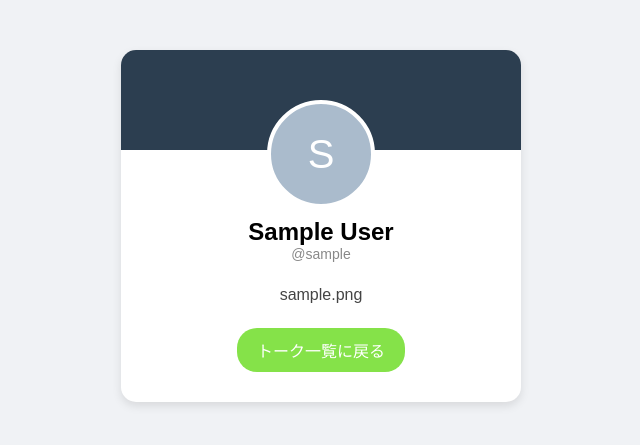
After one commit to KS-kido/chat-plus, a Flask app: template templates/profile.html in a window 1280 px wide. The commit adds this page. Shown: the top 445 px of the page, without its empty margins (319-959 px from the left). Run offline with Flask 3, Linux system fonts and the light colour scheme; the template is opened without the code that fills it: values that come from a table or form of the project are taken from there, others are empty; tables that the repository leaves empty hold one stand-in row (values such as "Sample post").

Commit message:
プロフィールとか追加2605101728

```diff
--- a/app.py
+++ b/app.py
@@ -5,10 +5,9 @@
 from werkzeug.security import generate_password_hash, check_password_hash
 
 app = Flask(__name__)
-app.config['SECRET_KEY'] = 'secret!' # セッション（ログイン情報）の暗号化に必要
+app.config['SECRET_KEY'] = 'secret!'
 
 # --- 1. データベース設定 ---
-# Render環境(PostgreSQL)とローカル環境(SQLite)を自動で切り替えます
 database_url = os.environ.get('DATABASE_URL')
 if database_url:
     if database_url.startswith("postgres://"):
@@ -21,149 +20,138 @@
 app.config['SQLALCHEMY_TRACK_MODIFICATIONS'] = False
 db = SQLAlchemy(app)
 
-# --- 2. データベースモデル（テーブル定義） ---
-# ユーザー情報を保存するテーブル
+# --- 2. データベースモデル（ここを大改造しました） ---
+
 class User(db.Model):
     id = db.Column(db.Integer, primary_key=True)
-    username = db.Column(db.String(50), unique=True, nullable=False)
+    login_id = db.Column(db.String(50), unique=True, nullable=False) # ログイン用ID（変更不可）
+    display_name = db.Column(db.String(50), nullable=False)        # 表示名（ニックネーム）
     password = db.Column(db.String(200), nullable=False)
+    profile_text = db.Column(db.String(200), default="よろしくお願いします！") # マイページ用の一言
 
-# メッセージを保存するテーブル
 class Message(db.Model):
     id = db.Column(db.Integer, primary_key=True)
-    room = db.Column(db.String(50), nullable=False) # どの部屋の発言か
-    username = db.Column(db.String(50), nullable=False) # 誰の発言か
-    content = db.Column(db.String(500), nullable=False) # 内容
+    room = db.Column(db.String(50), nullable=False)
+    login_id = db.Column(db.String(50), nullable=False) # 誰が書いたか（IDで保存）
+    content = db.Column(db.String(500), nullable=False)
 
-# チャットルームを管理するテーブル
 class Room(db.Model):
     id = db.Column(db.Integer, primary_key=True)
     name = db.Column(db.String(100), unique=True, nullable=False)
-    # パスワード列を追加（空でもOKにするため nullable=True）
-    password = db.Column(db.String(200), nullable=True)
+    password = db.Column(db.String(200), nullable=True) # 鍵付きルーム用
 
-
-# 起動時にテーブルを作成（すでにある場合は何もしない）
 with app.app_context():
-    db.drop_all() # 構造をリセットしたい時だけコメントを外す
+    # db.drop_all() # 構造を変えた直後は一度だけこれが必要
     db.create_all()
 
-# --- 3. SocketIO初期化 ---
 socketio = SocketIO(app, cors_allowed_origins="*")
 
-# --- 4. 画面遷移（ルート設定） ---
+# --- 3. ルート設定 ---
 
-# A. トップページ（アクセスしたらまずトーク一覧へ飛ばす）
 @app.route('/')
 def home():
     return redirect(url_for('chat_list'))
 
-# B. ユーザー登録
+# 【新規登録】IDと表示名の両方を保存
 @app.route('/signup', methods=['GET', 'POST'])
 def signup():
     if request.method == 'POST':
-        username = request.form.get('username')
-        password = request.form.get('password')
-        if User.query.filter_by(username=username).first():
-            return "そのユーザー名は使われています"
-
-        # パスワードをハッシュ化して保存（セキュリティの基本！）
-        new_user = User(username=username, password=generate_password_hash(password))
+        l_id = request.form.get('login_id')
+        d_name = request.form.get('display_name')
+        pw = request.form.get('password')
+        if User.query.filter_by(login_id=l_id).first():
+            return "このIDは使われています"
+        new_user = User(login_id=l_id, display_name=d_name, password=generate_password_hash(pw))
         db.session.add(new_user)
         db.session.commit()
         return redirect(url_for('login'))
     return render_template('signup.html')
 
-# C. ログイン
+# 【ログイン】IDとパスワードで照合
 @app.route('/login', methods=['GET', 'POST'])
 def login():
     if request.method == 'POST':
-        username = request.form.get('username')
-        password = request.form.get('password')
-        user = User.query.filter_by(username=username).first()
-
-        # パスワードが一致したらセッションに名前を記録
-        if user and check_password_hash(user.password, password):
-            session['username'] = user.username
-            return redirect(url_for('chat_list')) # ログイン後はトーク一覧へ
-        return "ログイン失敗"
+        l_id = request.form.get('login_id')
+        pw = request.form.get('password')
+        user = User.query.filter_by(login_id=l_id).first()
+        if user and check_password_hash(user.password, pw):
+            session['login_id'] = user.login_id # セッションにIDを記録
+            return redirect(url_for('chat_list'))
+        return "IDまたはパスワードが違います"
     return render_template('login.html')
 
-# D. トーク一覧
+# 【トーク一覧】
 @app.route('/list')
 def chat_list():
-    if 'username' not in session:
+    if 'login_id' not in session:
         return redirect(url_for('login'))
     rooms = Room.query.all()
     return render_template('list.html', rooms=rooms)
 
-# E. 部屋の作成
+# 【マイページ】
+@app.route('/user/<target_id>')
+def profile(target_id):
+    if 'login_id' not in session:
+        return redirect(url_for('login'))
+    user = User.query.filter_by(login_id=target_id).first_or_404()
+    is_mine = (session['login_id'] == user.login_id)
+    return render_template('profile.html', user=user, is_mine=is_mine)
+
+# 【チャットルーム】
+@app.route('/chat/<room_name>', methods=['GET', 'POST'])
+def chat_room(room_name):
+    if 'login_id' not in session:
+        return redirect(url_for('login'))
+    room = Room.query.filter_by(name=room_name).first_or_404()
+    # 鍵付き処理
+    if room.password:
+        if request.method == 'POST':
+            if not check_password_hash(room.password, request.form.get('room_password')):
+                return "パスワードが違います"
+        else:
+            return render_template('room_login.html', room_name=room_name)
+
+    history = Message.query.filter_by(room=room_name).all()
+    # 表示名を渡すために自分の情報を検索
+    me = User.query.filter_by(login_id=session['login_id']).first()
+    return render_template('index.html', room_name=room_name, display_name=me.display_name, history=history)
+
+# 【部屋作成】
 @app.route('/create_room', methods=['POST'])
 def create_room():
-    room_name = request.form.get('room_name')
-    room_password = request.form.get('room_password') # 追加
-
-    if room_name and not Room.query.filter_by(name=room_name).first():
-        # パスワードがあればハッシュ化して保存、なければ None
-        hashed_pw = generate_password_hash(room_password) if room_password else None
-        new_room = Room(name=room_name, password=hashed_pw)
-        db.session.add(new_room)
+    name = request.form.get('room_name')
+    pw = request.form.get('room_password')
+    if name and not Room.query.filter_by(name=name).first():
+        hashed_pw = generate_password_hash(pw) if pw else None
+        db.session.add(Room(name=name, password=hashed_pw))
         db.session.commit()
     return redirect(url_for('chat_list'))
 
-# F. チャットルーム本体
-@app.route('/chat/<room_name>', methods=['GET', 'POST'])
-def chat_room(room_name):
-    if 'username' not in session:
-        return redirect(url_for('login'))
-
-    room = Room.query.filter_by(name=room_name).first_or_404()
-
-    # パスワードが設定されている部屋の場合
-    if room.password:
-        # POST（パスワード入力後）でない場合は入力画面を出す
-        if request.method == 'POST':
-            input_pw = request.form.get('room_password')
-            if check_password_hash(room.password, input_pw):
-                # 合っていたらチャット画面へ（本来はここで入室許可をセッションに持つのが理想）
-                pass
-            else:
-                return "パスワードが違います。<a href='/list'>戻る</a>"
-        else:
-            # パスワード入力用の専用HTML（または簡易画面）を返す
-            return render_template('room_login.html', room_name=room_name)
-
-    history = Message.query.filter_by(room=room_name).all()
-    return render_template('index.html', room_name=room_name, username=session['username'], history=history)
-
-# G. ログアウト
 @app.route('/logout')
 def logout():
-    session.pop('username', None)
+    session.pop('login_id', None)
     return redirect(url_for('login'))
 
-# --- 5. リアルタイム通信 (SocketIO) ---
+# --- 4. SocketIO ---
 
 @socketio.on('join')
 def on_join(data):
-    room = data['room']
-    join_room(room) # 指定された部屋の通信グループに入る
+    join_room(data['room'])
 
 @socketio.on('message_from_client')
 def handle_message(data):
     room = data['room']
-    username = session.get('username', 'Anonymous')
-    msg_content = data['msg']
+    l_id = session.get('login_id')
+    user = User.query.filter_by(login_id=l_id).first()
 
-    # メッセージをDBに永久保存
-    new_msg = Message(room=room, username=username, content=msg_content)
+    # DB保存（login_idで紐付け）
+    new_msg = Message(room=room, login_id=l_id, content=data['msg'])
     db.session.add(new_msg)
     db.session.commit()
 
-    # 同じ部屋にいる人全員にメッセージを届ける
-    emit('message_from_server', {'username': username, 'msg': msg_content}, room=room)
+    # 送信時は「表示名」を乗せて送る
+    emit('message_from_server', {'username': user.display_name, 'msg': data['msg']}, room=room)
 
 if __name__ == '__main__':
     port = int(os.environ.get("PORT", 5000))
-    # 本番環境で動かすための allow_unsafe_werkzeug 設定
     socketio.run(app, host='0.0.0.0', port=port, allow_unsafe_werkzeug=True)
--- a/templates/login.html
+++ b/templates/login.html
@@ -19,9 +19,9 @@
     <div class="container">
         <h2>ログイン</h2>
         <form action="/login" method="POST">
-            <input type="text" name="username" placeholder="ユーザー名" required>
-            <input type="password" name="password" placeholder="パスワード" required>
-            <button type="submit">ログイン</button>
+           <input type="text" name="login_id" placeholder="ログインID" required>
+           <input type="password" name="password" placeholder="パスワード" required>
+           <button type="submit">ログイン</button>
         </form>
         <div class="link">
             アカウントがない方は <a href="/signup">新規登録</a>
--- /dev/null
+++ b/templates/profile.html
@@ -0,0 +1,90 @@
+<!DOCTYPE html>
+<html lang="ja">
+<head>
+    <meta charset="UTF-8">
+    <meta name="viewport" content="width=device-width, initial-scale=1.0">
+    <title>{{ user.display_name }}のプロフィール</title>
+    <style>
+        body {
+            font-family: sans-serif;
+            background-color: #f0f2f5;
+            margin: 0;
+            display: flex;
+            justify-content: center;
+            padding-top: 50px;
+        }
+
+        .card {
+            background: white;
+            width: 90%;
+            max-width: 400px;
+            border-radius: 15px;
+            overflow: hidden;
+            box-shadow: 0 4px 10px rgba(0,0,0,0.1);
+            text-align: center;
+            padding-bottom: 30px;
+        }
+
+        .bg {
+            background-color: #2c3e50;
+            height: 100px;
+        }
+
+        .icon {
+            width: 100px;
+            height: 100px;
+            background: #abc;
+            border-radius: 50%;
+            border: 4px solid white;
+            margin: -50px auto 10px;
+            font-size: 40px;
+            color: white;
+            display: flex;
+            align-items: center;
+            justify-content: center;
+        }
+
+        .name {
+            font-size: 24px;
+            font-weight: bold;
+        }
+
+        .id {
+            color: #888;
+            font-size: 14px;
+            margin-bottom: 20px;
+        }
+
+        .bio {
+            padding: 0 30px;
+            color: #444;
+            line-height: 1.6;
+        }
+
+        .btn {
+            display: inline-block;
+            margin-top: 20px;
+            padding: 10px 20px;
+            background: #85E249;
+            color: white;
+            text-decoration: none;
+            border-radius: 20px;
+        }
+    </style>
+</head>
+<body>
+    <div class="card">
+        <div class="bg"></div>
+        <div class="icon">{{ user.display_name[0] }}</div>
+        <div class="name">{{ user.display_name }}</div>
+        <div class="id">@{{ user.login_id }}</div>
+        <div class="bio">{{ user.profile_text }}</div>
+
+        {% if is_mine %}
+        <a href="/logout" class="btn" style="background:#e74c3c;">ログアウト</a>
+        {% else %}
+        <a href="/list" class="btn">トーク一覧に戻る</a>
+        {% endif %}
+    </div>
+</body>
+</html>
--- a/templates/signup.html
+++ b/templates/signup.html
@@ -69,7 +69,8 @@
     <div class="container">
         <h2>新規登録</h2>
         <form action="/signup" method="POST">
-            <input type="text" name="username" placeholder="ユーザー名" required>
+            <input type="text" name="login_id" placeholder="ログインID（英数字）" required>
+            <input type="text" name="display_name" placeholder="表示名（ニックネーム）" required>
             <input type="password" name="password" placeholder="パスワード" required>
             <button type="submit">登録する</button>
         </form>
```
Also changed, not shown: templates/index.html (+7 -1 lines), templates/list.html (+7 -1 lines), chat.db.
